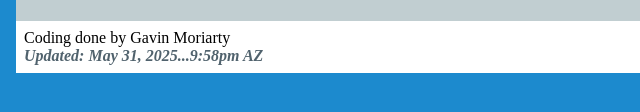
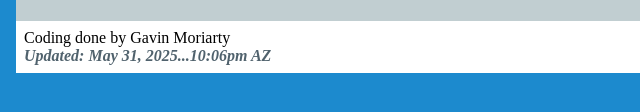
Before and after one commit to GavinMoriarty/NEMOS, a plain HTML site: page index.html in a window 1280 px wide. Shown: the part 482-594 px from the top of the page, 0-640 px from the left. Drawn offline with Linux system fonts and the light colour scheme.

Commit message:
Update Time
Last update

```diff
--- a/index.html
+++ b/index.html
@@ -65,7 +65,7 @@
                             Coding done by Gavin Moriarty</span>
                         <br>
                         <span style="color: #50626D; font-style: italic; font-weight: bold; padding-bottom: .25em;">
-                            Updated:  May 31, 2025...9:58pm AZ</span>
+                            Updated:  May 31, 2025...10:06pm AZ</span>
                     </footer>
 
                 </div>
```
